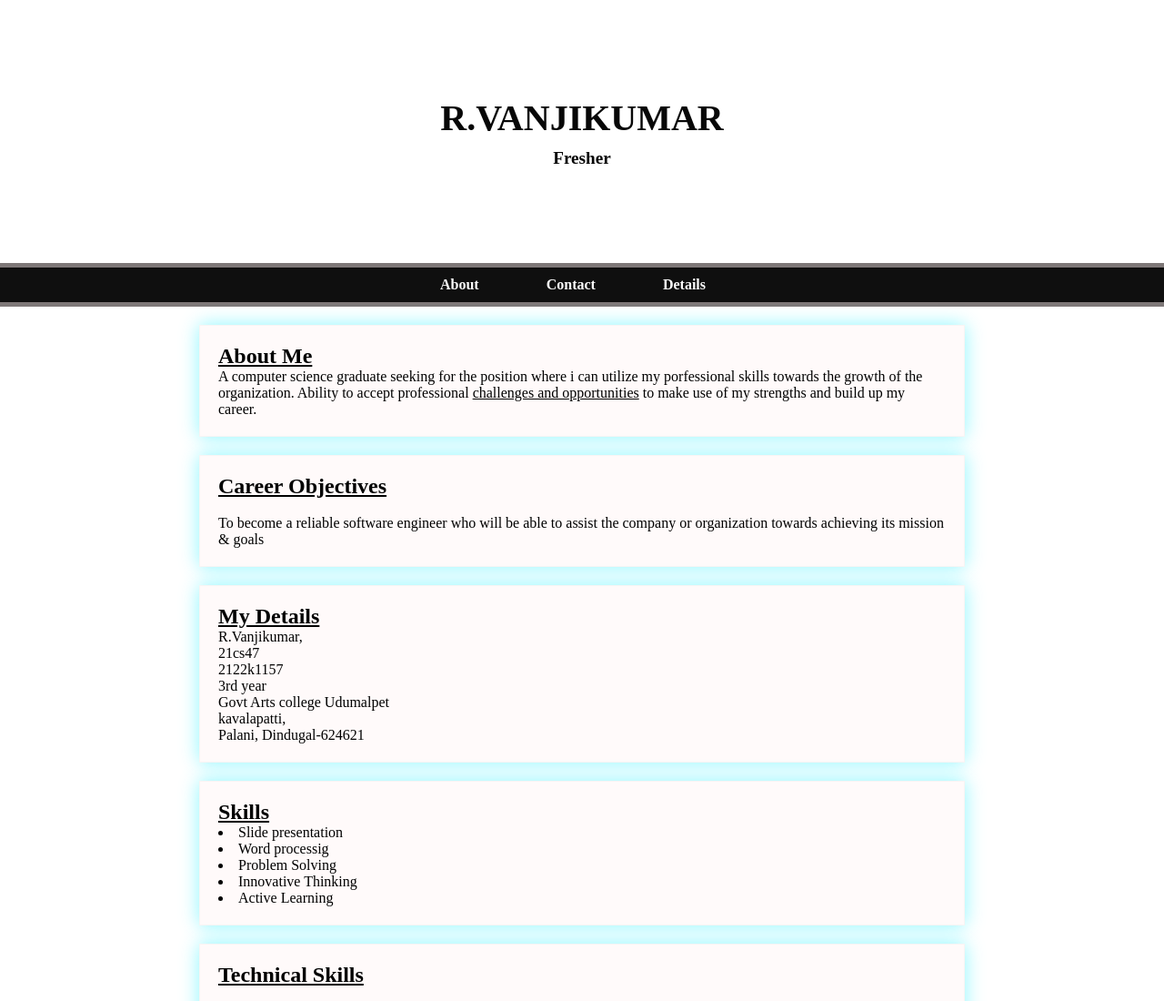
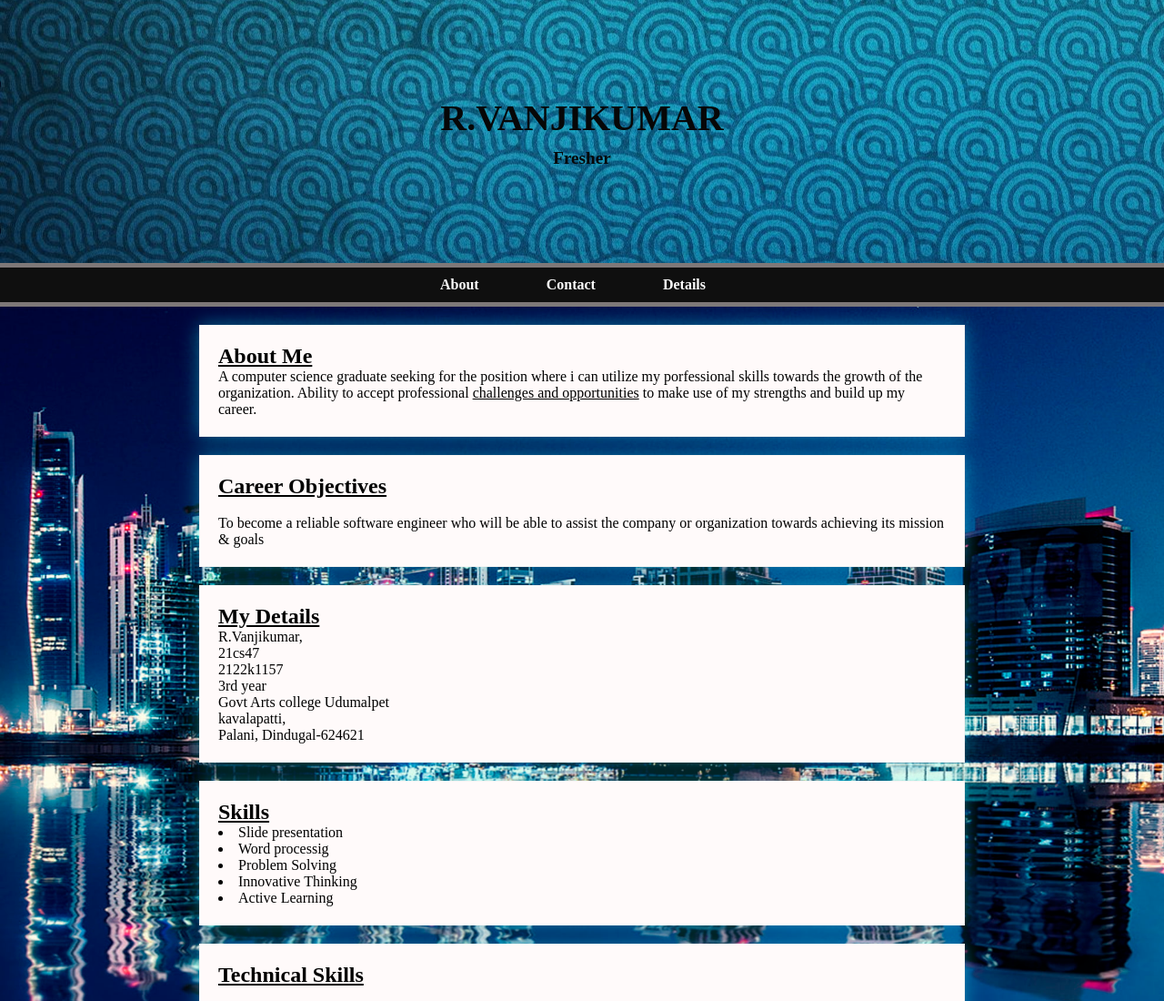
Before and after one commit to Vanjikumar/My-portfolio, a plain HTML site: page index.html in a window 1280 px wide. Shown: the top 1100 px of the page at 91% size. Drawn offline with Linux system fonts and the light colour scheme.

Commit message:
Update css1.css

```diff
--- a/css1.css
+++ b/css1.css
@@ -7,7 +7,7 @@ body, h1, h2, p, ul, li, a {
 /* Apply some basic styling */
 header {
     font-family: 'Times New Roman', Times, serif, sans-serif;
-    background-image: url(img/bg-1-full.jpg);
+    background-image: url(bg-1-full.jpg);
     background-position:left;
     text-align: center;
     line-height: 1.5;
@@ -15,7 +15,7 @@ header {
 }
 
 body {
-   background-image: url(img/wallpaperflare.com_wallpaper.jpg);
+   background-image: url(wallpaperflare.com_wallpaper.jpg);
    background-size: cover;
    animation-duration: 50s;
    transition: all.10s;
```
